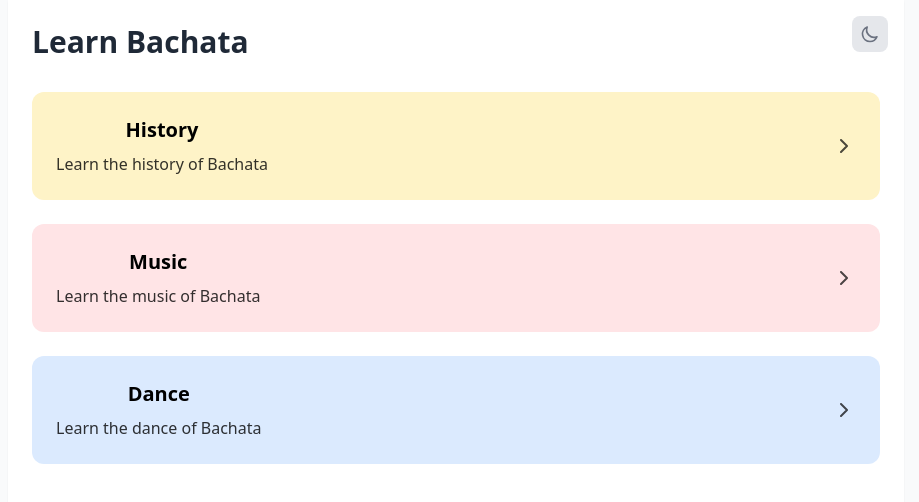
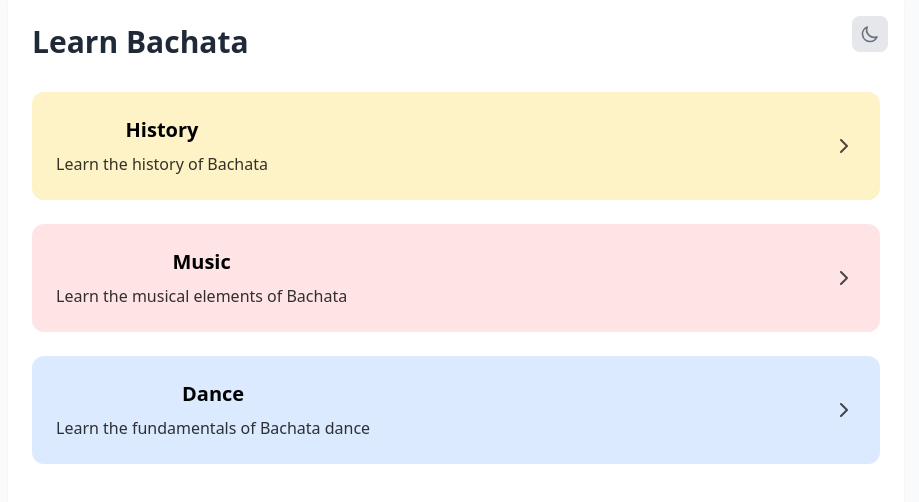
Before and after one commit to JaviMaligno/bachatapp, a React (Vite) app: page / in a window 1280 px wide. Shown: the top 502 px of the page, without its empty margins (184-1103 px from the left). Built offline with nearby package versions, Linux system fonts and the light colour scheme.

Commit message:
Update dance section lessons and descriptions

```diff
--- a/src/data/sections.ts
+++ b/src/data/sections.ts
@@ -139,7 +139,7 @@ export const sections: Section[] = [
   {
     id: 'music',
     title: 'Music',
-    description: 'Learn the music of Bachata',
+    description: 'Learn the musical elements of Bachata',
     icon: Music2,
     color: 'bg-rose-100',
     lessons: [
@@ -196,13 +196,13 @@ export const sections: Section[] = [
   {
     id: 'dance',
     title: 'Dance',
-    description: 'Learn the dance of Bachata',
+    description: 'Learn the fundamentals of Bachata dance',
     icon: Users,
     color: 'bg-blue-100',
     lessons: [
       { id: 'basic-steps', title: 'Basic Steps', get progress() { return progressManager.getProgress('dance', 'basic-steps'); } },
       { id: 'turns', title: 'Basic Turns', get progress() { return progressManager.getProgress('dance', 'turns'); } },
-      { id: 'combinations', title: 'Step Combinations', get progress() { return progressManager.getProgress('dance', 'combinations'); } }
+      { id: 'hip-movement', title: 'Hip Movement', get progress() { return progressManager.getProgress('dance', 'hip-movement'); } }
     ],
     glossary: danceGlossary
   }
```
